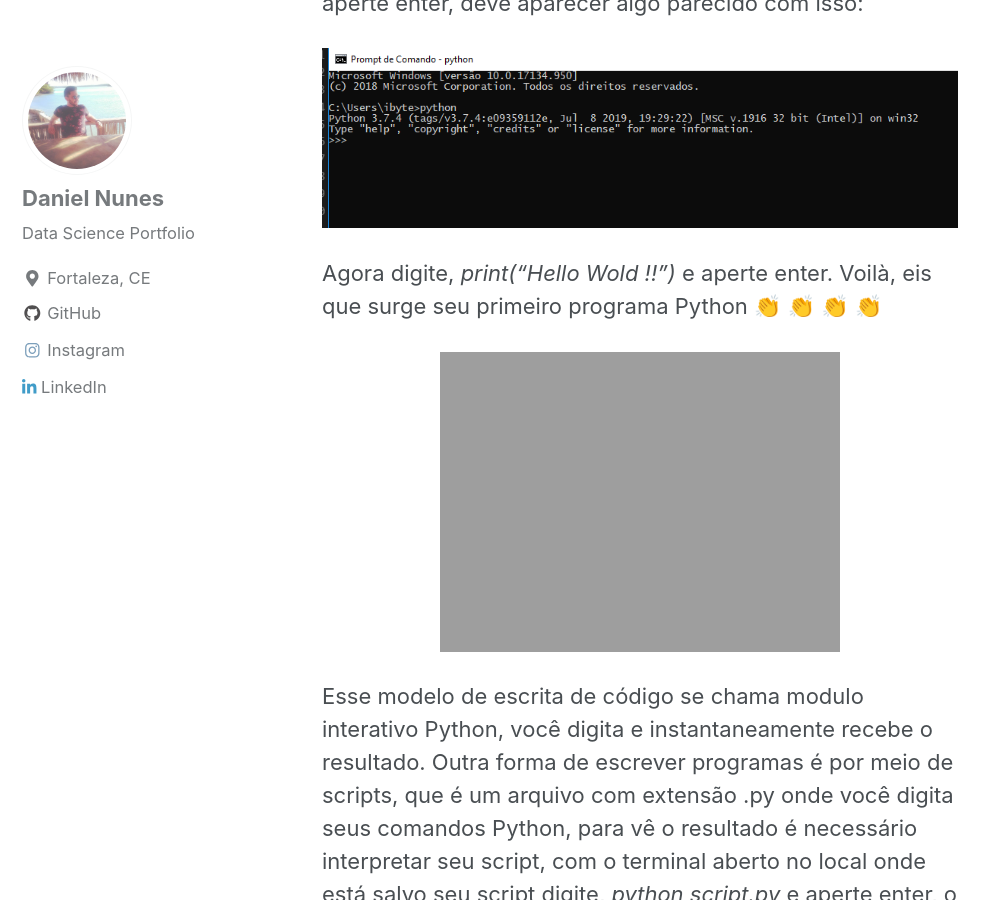
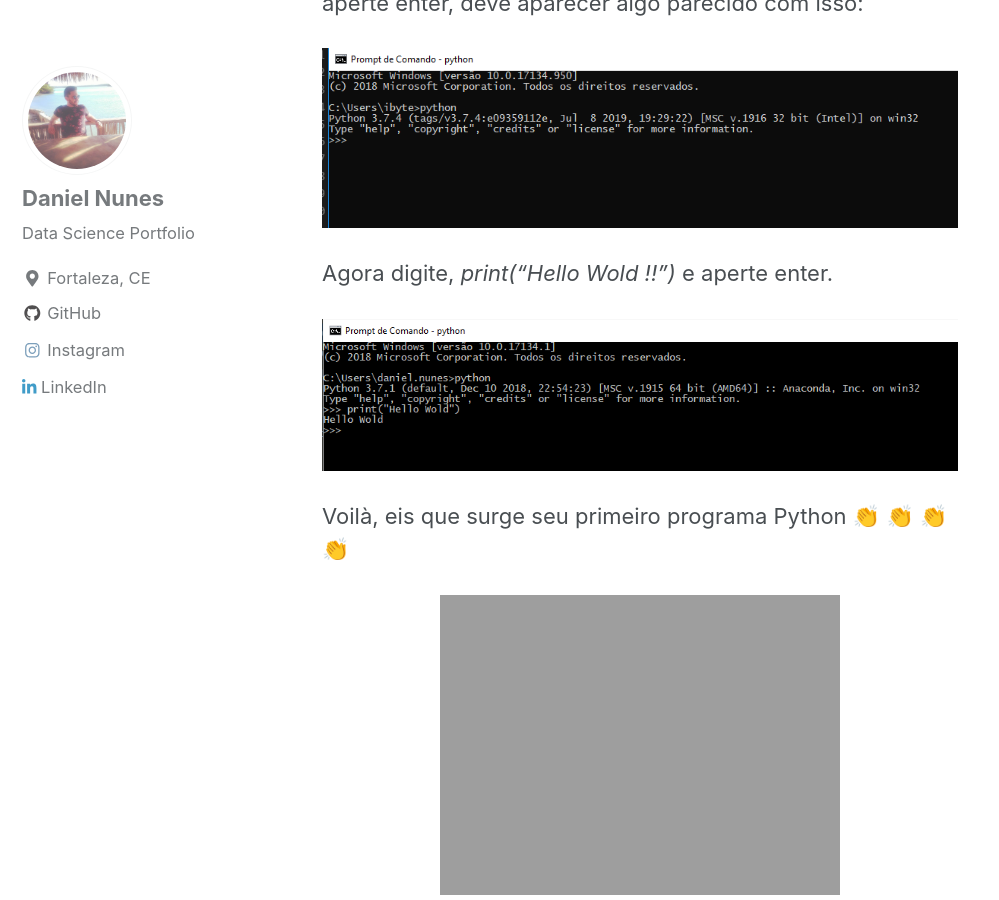
Before and after one commit to danielmnunes/danielmnunes.github.io, a Jekyll site: the page built from _posts/2019-09-16-hello-world.md, in a window 1280 px wide and 900 px high, scrolled down 655 px. Shown: the whole window, without its empty margins (0-999 px from the left). Built offline with Jekyll 4.4.1, drawn with Linux system fonts in a browser that asks for light colours; cached includes are drawn as plain includes; nearby versions of some CDN libraries; emoji names are drawn with the system emoji font; comment, search, counter and statistics services are not loaded.

Commit message:
post hello

```diff
--- a/_posts/2019-09-16-hello-world.md
+++ b/_posts/2019-09-16-hello-world.md
@@ -14,7 +14,11 @@ Abra uma prompt de comando ou terminal, e digite *python* e aperte enter, deve a
 
 ![image-center]({{ site.url }}{{ site.baseurl }}/images/prompt.png){: .align-center}
 
-Agora digite, *print(“Hello Wold !!”)* e aperte enter. Voilà, eis que surge seu primeiro programa Python :clap: :clap: :clap: :clap:
+Agora digite, *print(“Hello Wold !!”)* e aperte enter.
+
+![image-center]({{ site.url }}{{ site.baseurl }}/images/print.png){: .align-center}
+
+Voilà, eis que surge seu primeiro programa Python :clap: :clap: :clap: :clap:
 
 ![image-center]({{ site.url }}{{ site.baseurl }}/images/hello.gif){: .align-center}
 
```
Also changed, not shown: images/print.png (added).
